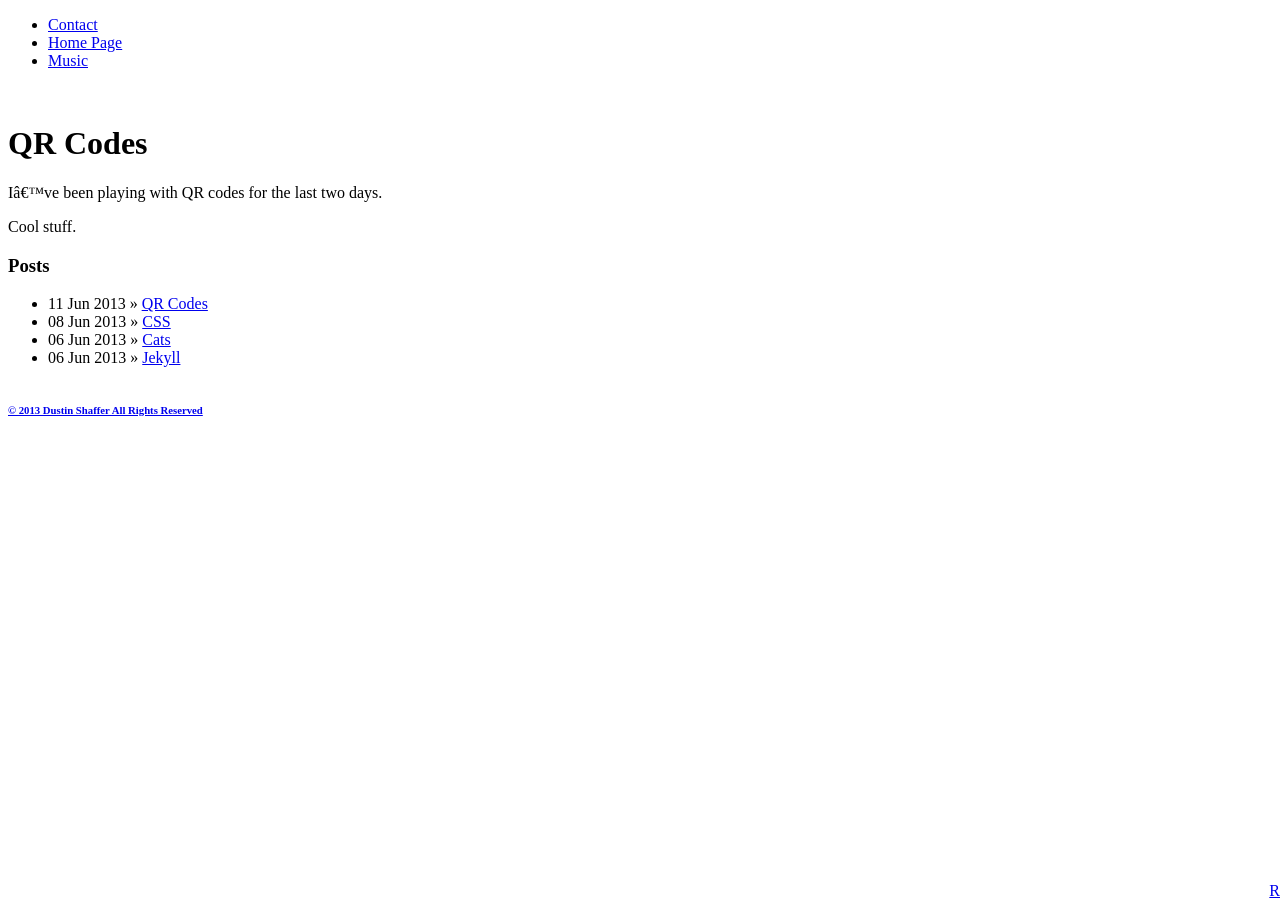
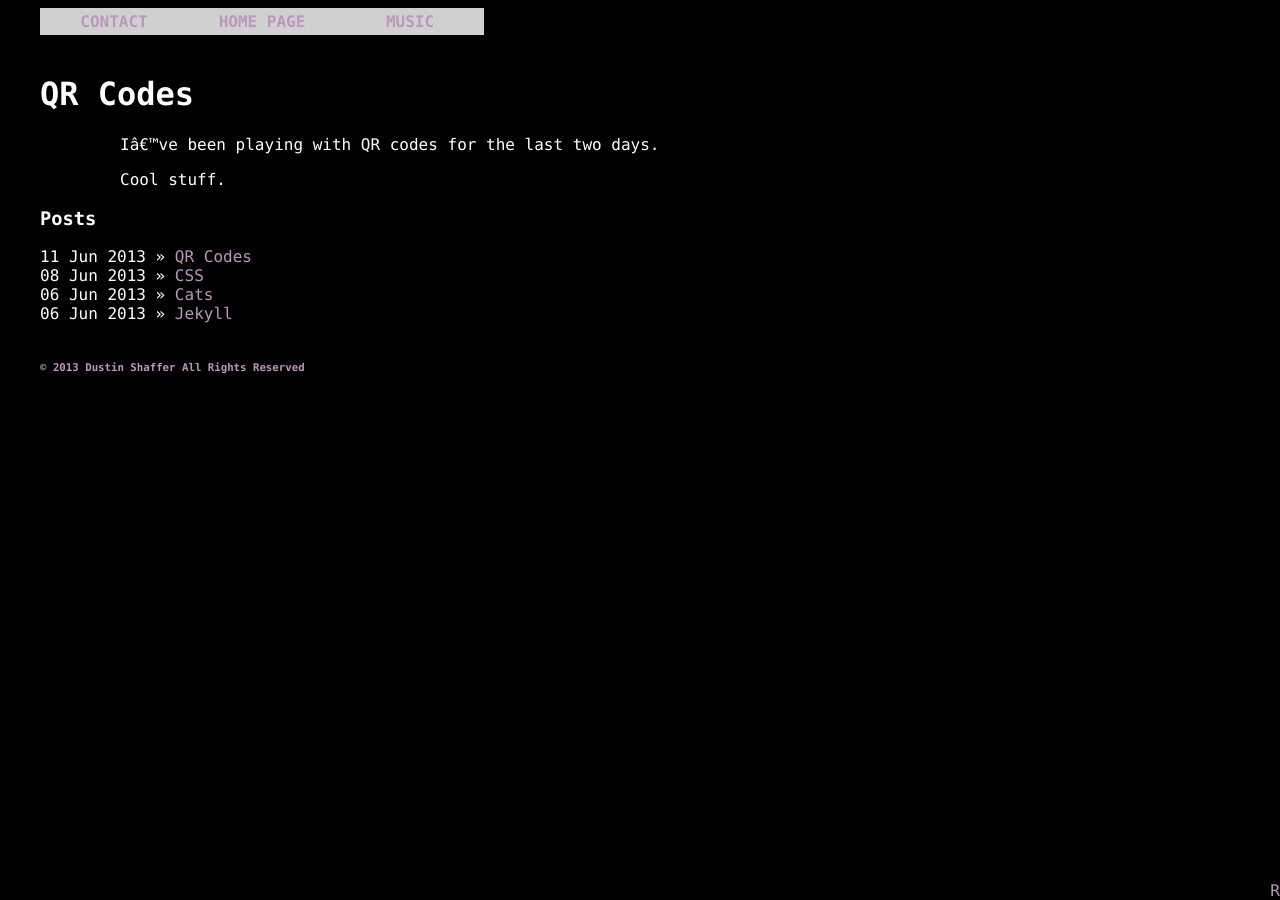
Before and after one commit to misterdustinface/misterdustinface.github.io, a Jekyll site: the page built from _posts/2013-6-11-QR.md, in a window 1280 px wide. Built offline with Jekyll 4.4.1, drawn with Linux system fonts in a browser that asks for light colours; comment, search, counter and statistics services are not loaded.

Commit message:
Update 2013-6-11-QR.md

```diff
--- a/_posts/2013-6-11-QR.md
+++ b/_posts/2013-6-11-QR.md
@@ -2,6 +2,8 @@
 layout: post
 title:  QR Codes
 ---
+
+<link rel="stylesheet" type="text/css" href="/css/theme1/theme.css" media="screen" />
 
 {{ page.title }}
 ================
```
